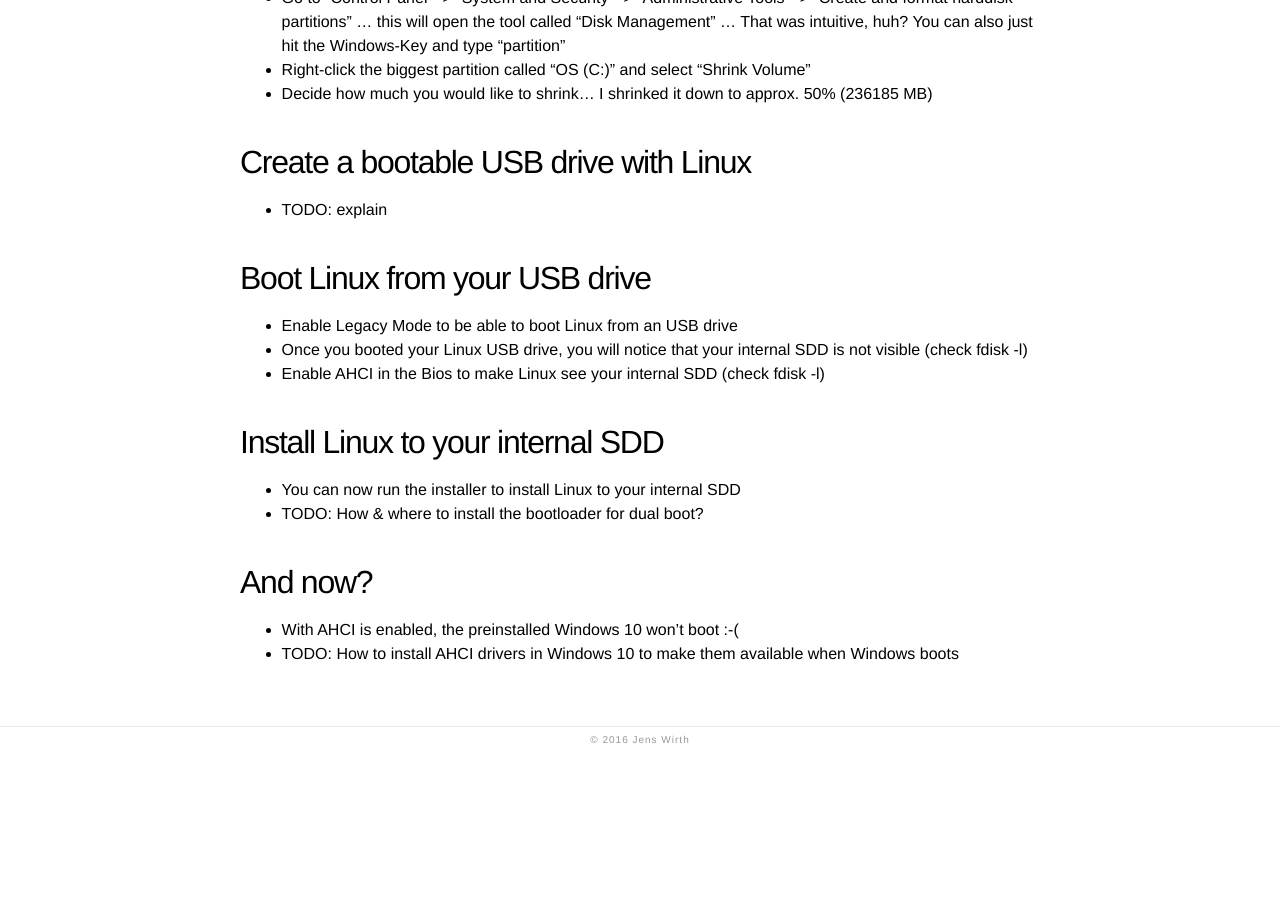
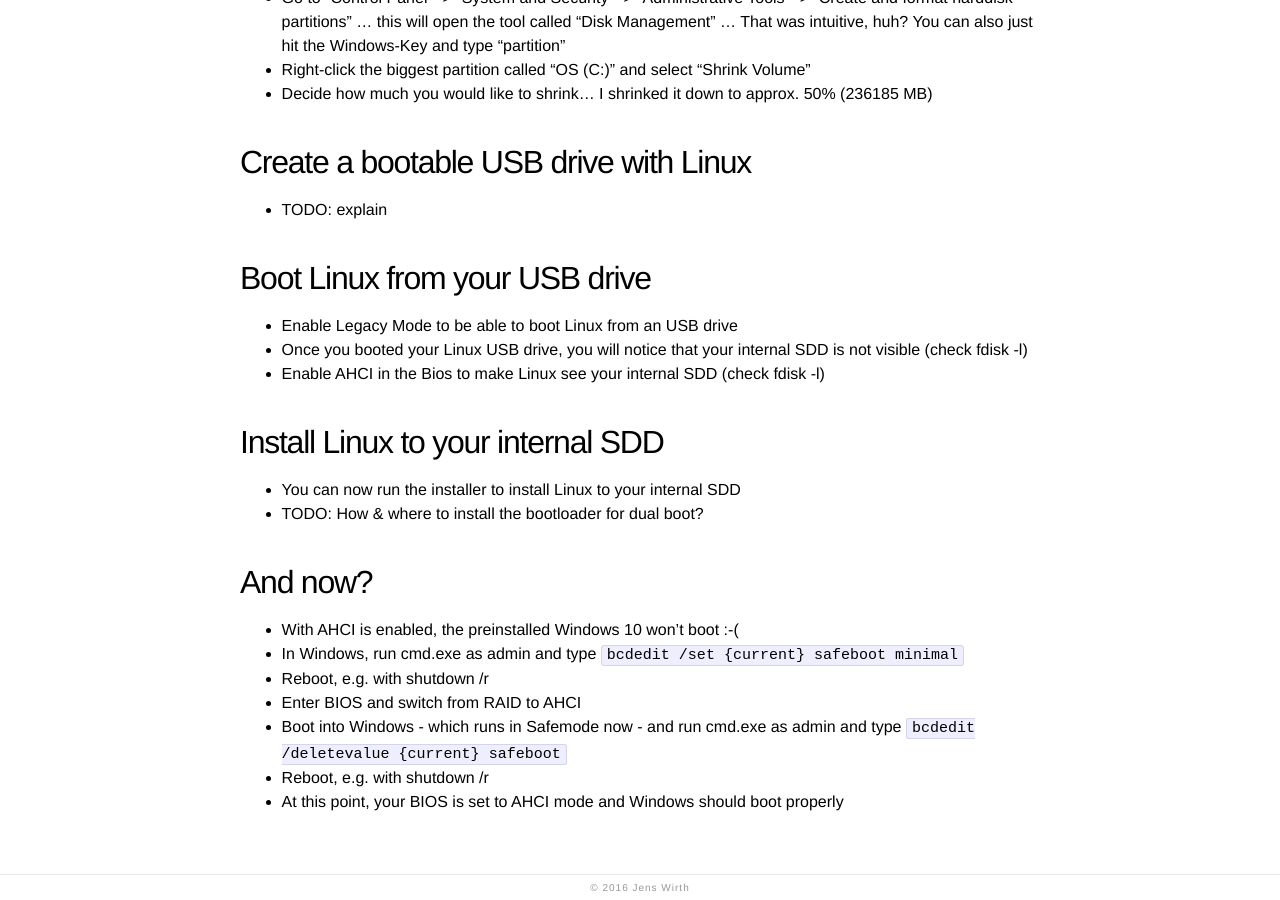
Before and after one commit to jewirth/jewirth.github.io, a Jekyll site: the page built from _posts/2018-07-25-Linux-on-Dell-XPS-15-9570-(2018).markdown, in a window 1280 px wide and 900 px high, scrolled down 872 px. Built offline with Jekyll 4.4.1, drawn with Linux system fonts in a browser that asks for light colours; before the commit the page ends 1624 px from its top, so only the background shows below that.

Commit message:
Update 2018-07-25-Linux-on-Dell-XPS-15-9570-(2018).markdown

````diff
--- a/_posts/2018-07-25-Linux-on-Dell-XPS-15-9570-(2018).markdown
+++ b/_posts/2018-07-25-Linux-on-Dell-XPS-15-9570-(2018).markdown
@@ -41,4 +41,9 @@ I recently bought a Dell XPS 15 9570 (2018). These are my notes for setting up a
 
 # And now?
 - With AHCI is enabled, the preinstalled Windows 10 won't boot :-(
-- TODO: How to install AHCI drivers in Windows 10 to make them available when Windows boots
+- In Windows, run cmd.exe as admin and type ```bcdedit /set {current} safeboot minimal```
+- Reboot, e.g. with shutdown /r
+- Enter BIOS and switch from RAID to AHCI
+- Boot into Windows - which runs in Safemode now - and run cmd.exe as admin and type ```bcdedit /deletevalue {current} safeboot```
+- Reboot, e.g. with shutdown /r
+- At this point, your BIOS is set to AHCI mode and Windows should boot properly
````
